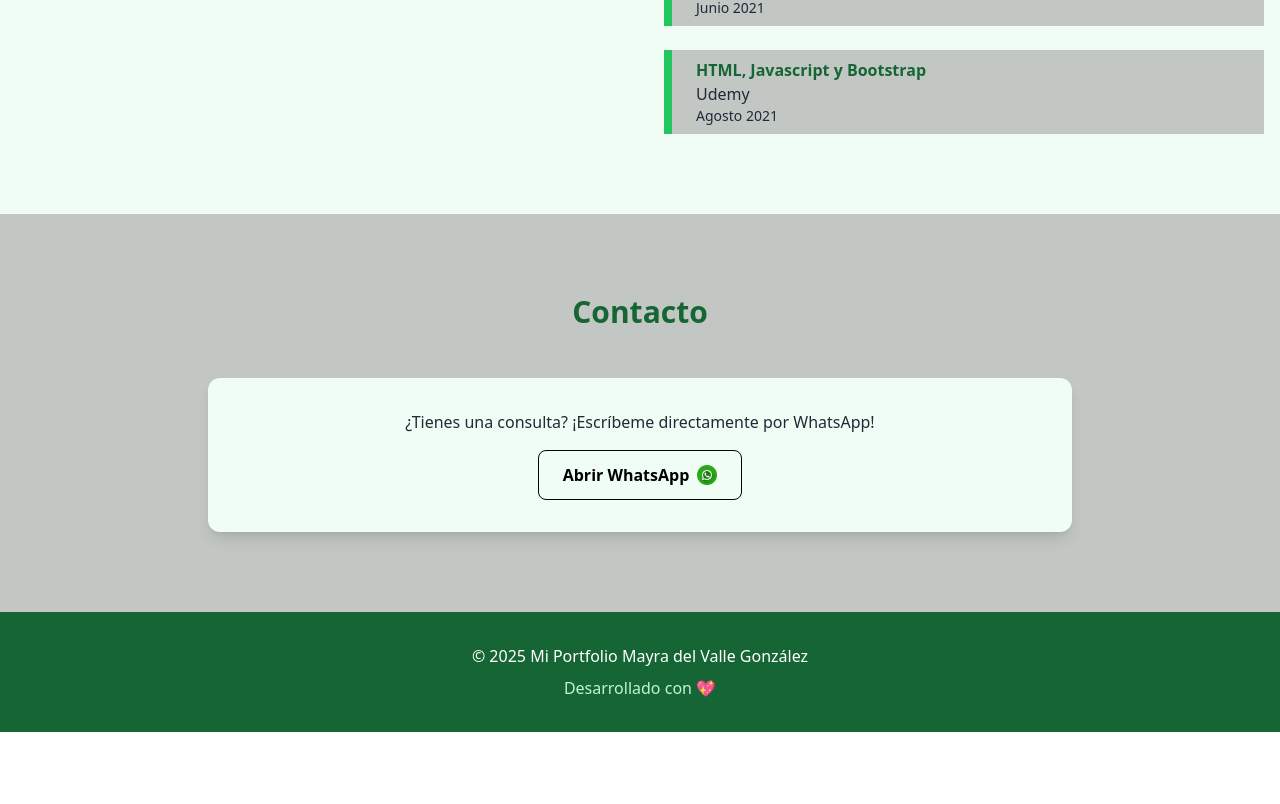
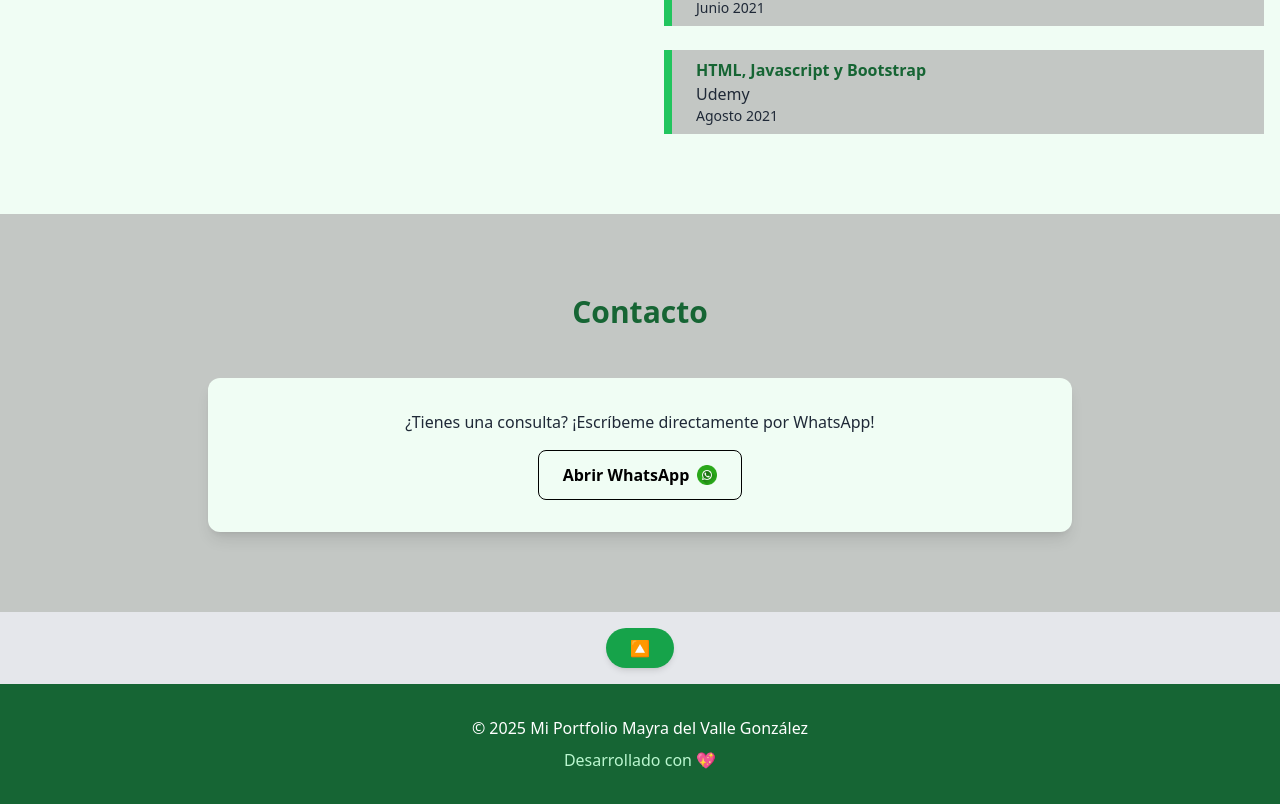
Before and after one commit to MayradelvGonzalez/PortfolioMay, a React (Create React App) app: page / in a window 1280 px wide. Shown: the part 2160-2964 px from the top of the page. Before the commit the page ends 2892 px from the top, so only its background shows below. Built offline with nearby package versions, Linux system fonts and the light colour scheme.

Commit message:
acomodandoBoton

```diff
--- a/src/components/ContactSection.js
+++ b/src/components/ContactSection.js
@@ -16,16 +16,7 @@ const ContactSection = forwardRef((_, ref) => {
       const isCurrentlyVisible = rect.top < window.innerHeight && rect.bottom >= 0;
       setIsVisible(isCurrentlyVisible);
     }
-
-    // Mantenemos la lógica para el botón "Volver al Inicio"
-    if (window.scrollY > 100) {
-      setShowScrollToTop(true);
-    } else {
-      setShowScrollToTop(false);
-    }
   };
-
-  const [showScrollToTop, setShowScrollToTop] = useState(false);
 
   useEffect(() => {
     window.addEventListener('scroll', handleScroll);
@@ -66,18 +57,28 @@ const ContactSection = forwardRef((_, ref) => {
             />
           </a>
         </div>
-     </div>
-      {showScrollToTop && (
-      <button
-  onClick={() => window.scrollTo({ top: 0, behavior: 'smooth' })}
-  className="fixed bottom-8 right-8 bg-gray-600 text-white font-bold py-2 px-4 rounded-full shadow-md hover:bg-green-700 focus:outline-none focus:ring-2 focus:ring-green-500 animate__animated animate__fadeIn"
->
-  🔼
-</button>
-      )}
-
+      </div>
     </section>
   );
 });
 
-export default ContactSection;
+const Footer = () => (
+  <footer className="bg-gray-200 py-4 text-center text-gray-600">
+    <button
+      onClick={() => window.scrollTo({ top: 0, behavior: 'smooth' })}
+      className="bg-green-600 text-white font-bold py-2 px-6 rounded-full shadow-md hover:bg-green-700 focus:outline-none focus:ring-2 focus:ring-green-500 animate__animated animate__fadeIn"
+    >
+      🔼
+    </button>
+
+  </footer>
+);
+
+const ContactWithFooter = forwardRef((_, ref) => (
+  <>
+    <ContactSection ref={ref} />
+    <Footer />
+  </>
+));
+
+export default ContactWithFooter;
```
